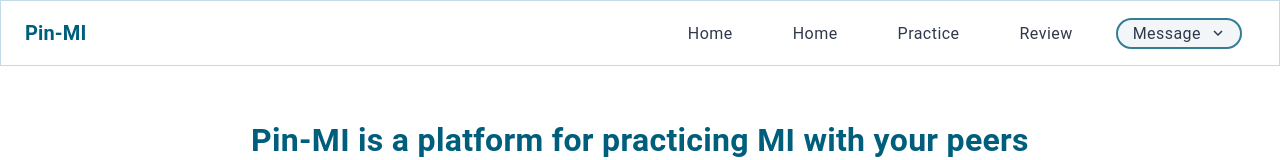
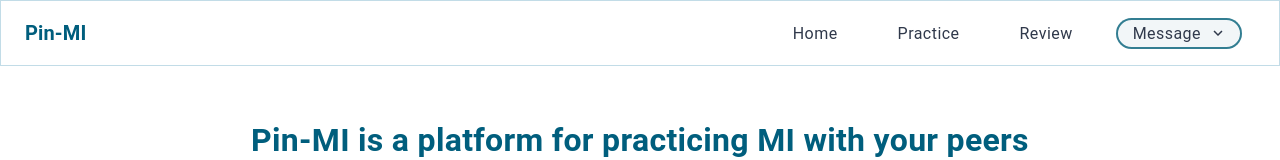
Before and after one commit to CoExLab/pinmi, a React (Create React App) app: page / in a window 1280 px wide. Shown: the top 160 px of the page. Built offline with nearby package versions, Linux system fonts and the light colour scheme.

Commit message:
navbar had duplicate homes

```diff
--- a/src/components/layout/Navbar.jsx
+++ b/src/components/layout/Navbar.jsx
@@ -43,7 +43,7 @@ export default function ButtonAppBar() {
           >
             Home
           </ColorLibButton>
-          {["Home", "Practice", "Review"].map((label) => (
+          {["Practice", "Review"].map((label) => (
             <ColorLibButton
               variant="text"
               size="small"
```
